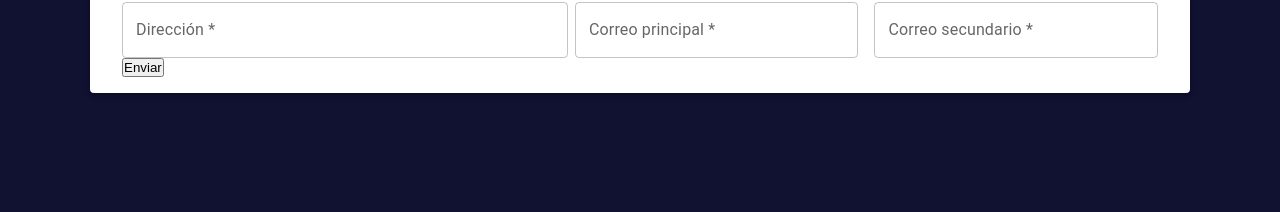
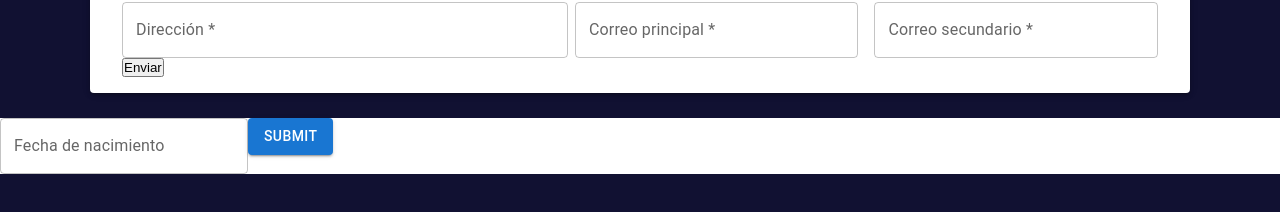
Before and after one commit to jolgo1989/madesForm, a React (Vite) app: page / in a window 1280 px wide. Shown: the part 366-578 px from the top of the page. Built offline with nearby package versions, Linux system fonts and the light colour scheme.

Commit message:
Se culmino con dateComponenet

```diff
--- a/src/App.jsx
+++ b/src/App.jsx
@@ -1,12 +1,15 @@
 import "./App.css";
-
 import Form from "./components/Form";
+import DateComponent from "./components/DateComponent";
+import Date from "./components/Date";
 
 function App() {
   return (
     <div>
       <section>
         <Form />
+        {/* <Date /> */}
+        <DateComponent />
       </section>
     </div>
   );
--- /dev/null
+++ b/src/components/DateComponent.jsx
@@ -0,0 +1,91 @@
+import React from "react";
+import { useForm, Controller } from "react-hook-form";
+import { LocalizationProvider, DatePicker } from "@mui/x-date-pickers";
+import { AdapterDayjs } from "@mui/x-date-pickers/AdapterDayjs";
+import Box from "@mui/material/Box";
+import Button from "@mui/material/Button";
+
+import dayjs from "dayjs";
+
+const startOfQ12022 = dayjs("1900-01-01T00:00:00.000");
+const endOfQ12022 = dayjs("2099-12-31T23:59:59.999");
+
+const DateComponent = () => {
+  const [error, setError] = React.useState(null);
+
+  const {
+    control,
+    handleSubmit,
+    formState: { errors },
+  } = useForm();
+
+  const onSubmit = (data) => {
+    console.log("Form submitted:", data);
+  };
+
+  const errorMessage = React.useMemo(() => {
+    switch (error) {
+      case "maxDate":
+      case "minDate": {
+        return "Please select a date in the first quarter of 2022";
+      }
+
+      case "invalidDate": {
+        return "Your date is not valid";
+      }
+
+      default: {
+        return "";
+      }
+    }
+  }, [error]);
+
+  return (
+    <form
+      onSubmit={handleSubmit(onSubmit)}
+      style={{ backgroundColor: "#fff", marginTop: "25px" }}
+    >
+      <Controller
+        control={control}
+        name="selectedDate"
+        defaultValue={null}
+        rules={{
+          required: {
+            value: true,
+            message: "Campo requerido",
+          },
+        }}
+        render={({ field }) => (
+          <LocalizationProvider dateAdapter={AdapterDayjs}>
+            <DatePicker
+              //  defaultValue={dayjs("2022-07-17")}
+              name="date"
+              label="Fecha de nacimiento"
+              {...field}
+              onError={(newError) => setError(newError)}
+              slotProps={{
+                textField: {
+                  helperText: errors.selectedDate
+                    ? errors.selectedDate.message
+                    : errorMessage,
+                  error: !!errors.selectedDate || errorMessage,
+                },
+              }}
+              minDate={startOfQ12022}
+              maxDate={endOfQ12022}
+            />
+          </LocalizationProvider>
+        )}
+      />
+
+      {errors.selectedDate && <span>{errors.selectedDate.message}</span>}
+
+      <Button type="submit" variant="contained" color="primary">
+        Submit
+      </Button>
+    </form>
+  );
+};
+
+export default DateComponent;
+// https://jasonwatmore.com/react-hook-form-7-date-validation-example-in-react
```
